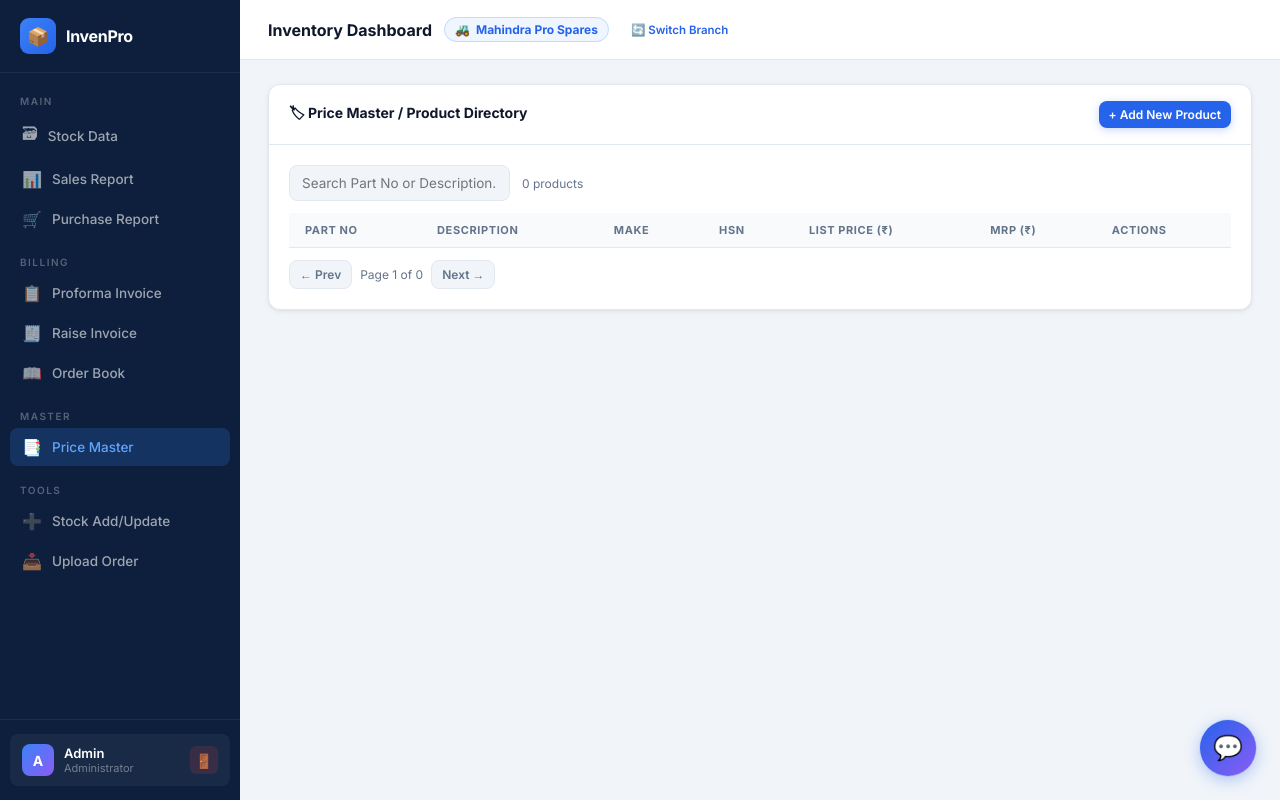
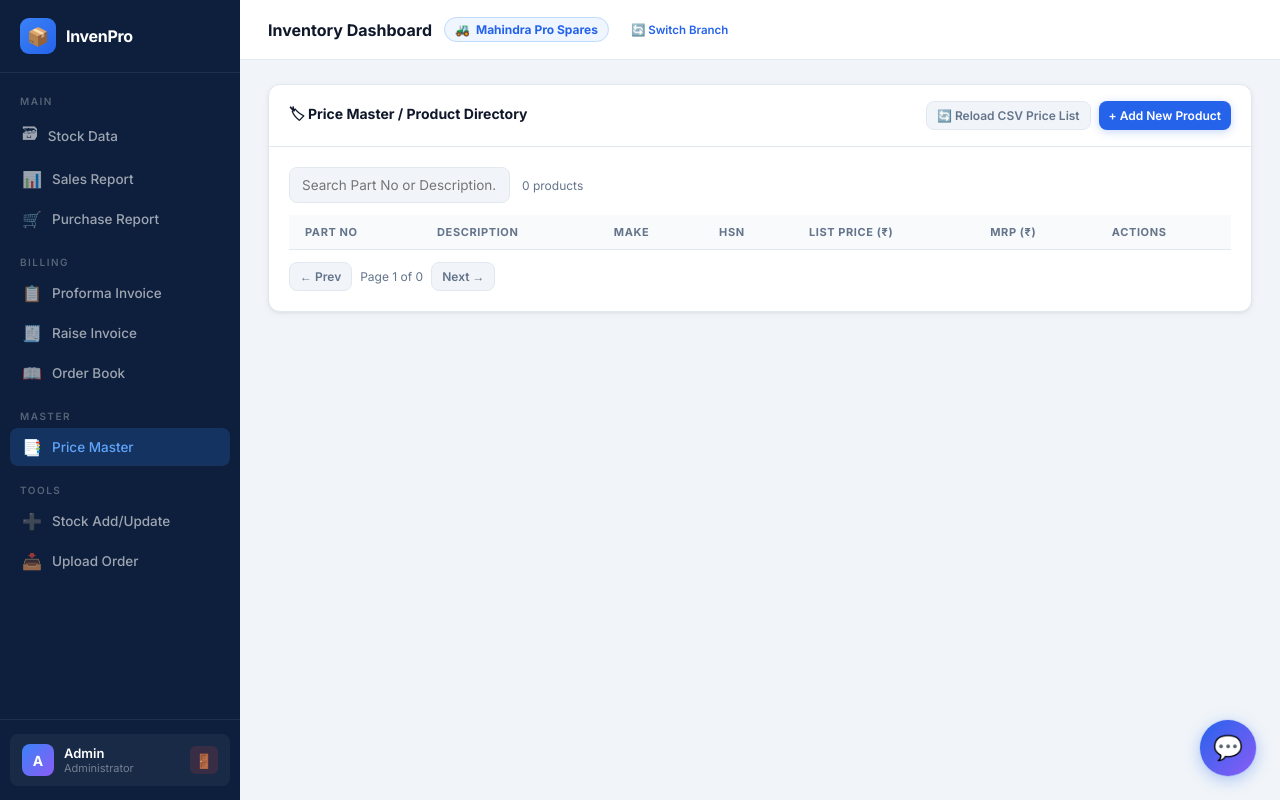
Before and after one commit to Kajalthombare/inventory-app, a FastAPI app: page / in a window 1280 px wide, after a click that opens the changed part. Run offline with FastAPI, Linux system fonts and the light colour scheme; the visitor is signed in with stand-in values (Sample User, id 1); data comes from the database, SQL or seed files in the repository; data that the repository does not hold is empty.

Commit message:
Auto-force resync on startup when divya prices match and add Reload CSV button to Price Master UI

```diff
--- a/main.py
+++ b/main.py
@@ -269,8 +269,9 @@ def sync_order_csv_files(db, force=False):
 
     nan_count = db.execute(text("SELECT COUNT(*) FROM order_items WHERE part_no = 'nan' OR description = 'nan' OR part_no IS NULL OR part_no = ''")).scalar() or 0
     divya_count = db.execute(text("SELECT COUNT(*) FROM order_items WHERE store = 'divya'")).scalar() or 0
-
-    if force or oi_count < 1000 or nan_count > 0 or divya_count == 0:
+    divya_same_price_count = db.execute(text("SELECT COUNT(*) FROM order_items WHERE store = 'divya' AND list_price = mrp AND mrp > 0")).scalar() or 0
+
+    if force or oi_count < 1000 or nan_count > 0 or divya_count == 0 or divya_same_price_count > 100:
         print(f"⏳ Syncing {len(csv_files)} CSV file(s) into order_items ({oi_count} total in DB, {divya_count} for divya)...")
         db.execute(text("DELETE FROM order_items"))
         db.commit()
--- a/templates/index.html
+++ b/templates/index.html
@@ -1642,7 +1642,10 @@
         <div class="section-card" id="price-master-section">
             <div class="section-header">
                 <div class="section-title">🏷 Price Master / Product Directory</div>
-                <button onclick="showPMForm()" class="btn btn-primary btn-sm">+ Add New Product</button>
+                <div style="display:flex;gap:8px;">
+                    <button onclick="reimportOrders(event)" class="btn btn-ghost btn-sm" style="border:1px solid var(--border);">🔄 Reload CSV Price List</button>
+                    <button onclick="showAddPMForm()" class="btn btn-primary btn-sm">+ Add New Product</button>
+                </div>
             </div>
             <div class="section-body">
                 <!-- Add form -->
@@ -3226,15 +3229,15 @@ async function deletePM(id){
 }
 
 // Load price master on page load
-async function reimportOrders(){
-    if (!confirm('This will reload ALL products from orders.csv into the Price Master. Continue?')) return;
-    const btn = event.target;
-    btn.disabled = true; btn.textContent = '⏳ Importing...';
+async function reimportOrders(evt){
+    if (!confirm('This will reload ALL products from price list CSV files into the Price Master. Continue?')) return;
+    const btn = (evt && evt.target) ? evt.target : null;
+    if (btn) { btn.disabled = true; btn.textContent = '⏳ Importing...'; }
     const res = await fetch('/reimport_orders');
     const data = await res.json();
-    btn.disabled = false; btn.textContent = '🔄 Reimport orders.csv';
+    if (btn) { btn.disabled = false; btn.textContent = '🔄 Reload CSV Price List'; }
     if (data.ok) {
-        alert(`✅ Imported ${data.imported.toLocaleString()} products from orders.csv`);
+        alert(`✅ Imported ${data.imported.toLocaleString()} products from price list CSV files`);
         await fetchPM();
     } else {
         alert('Error: ' + (data.error || 'Unknown'));
```
